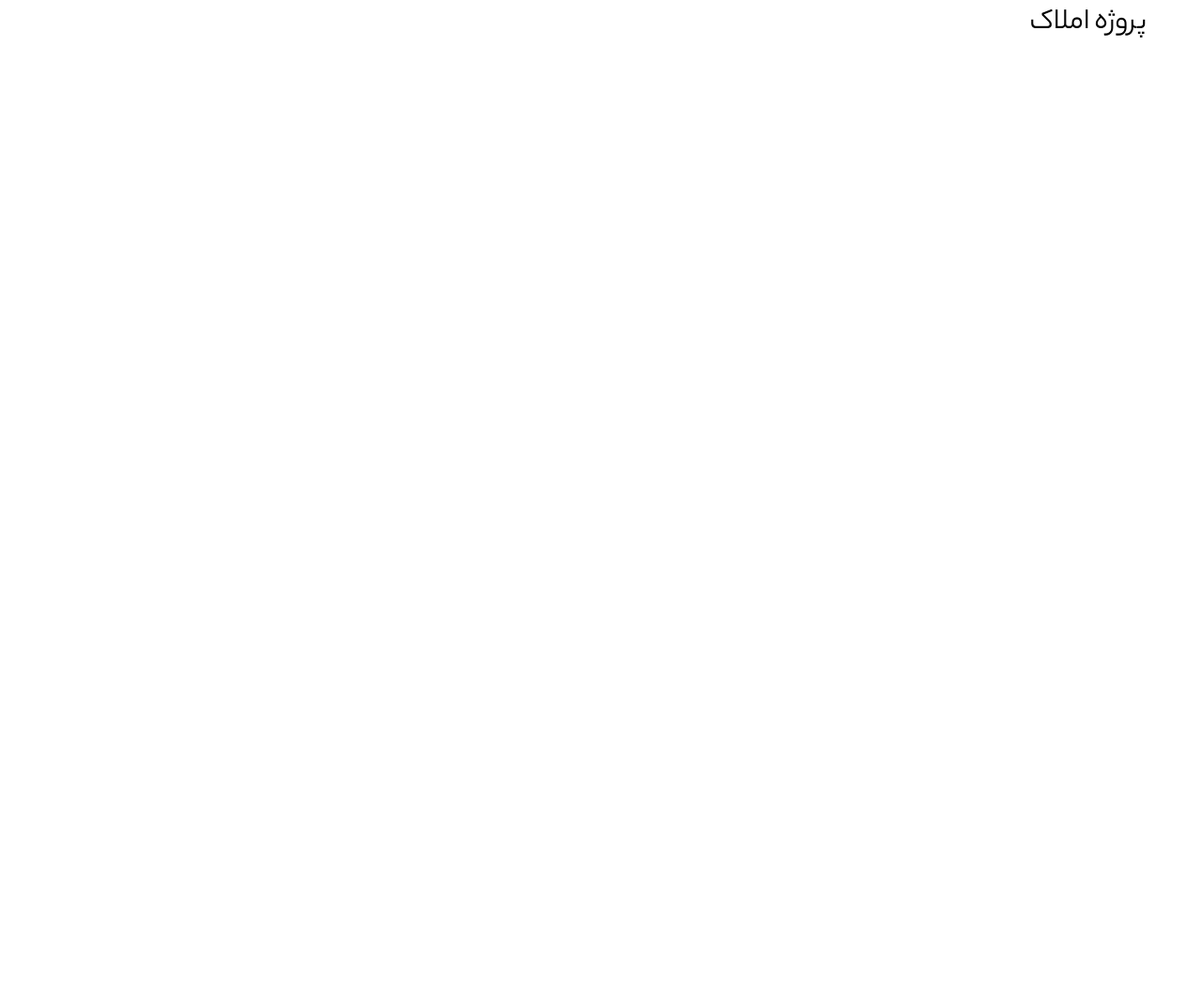
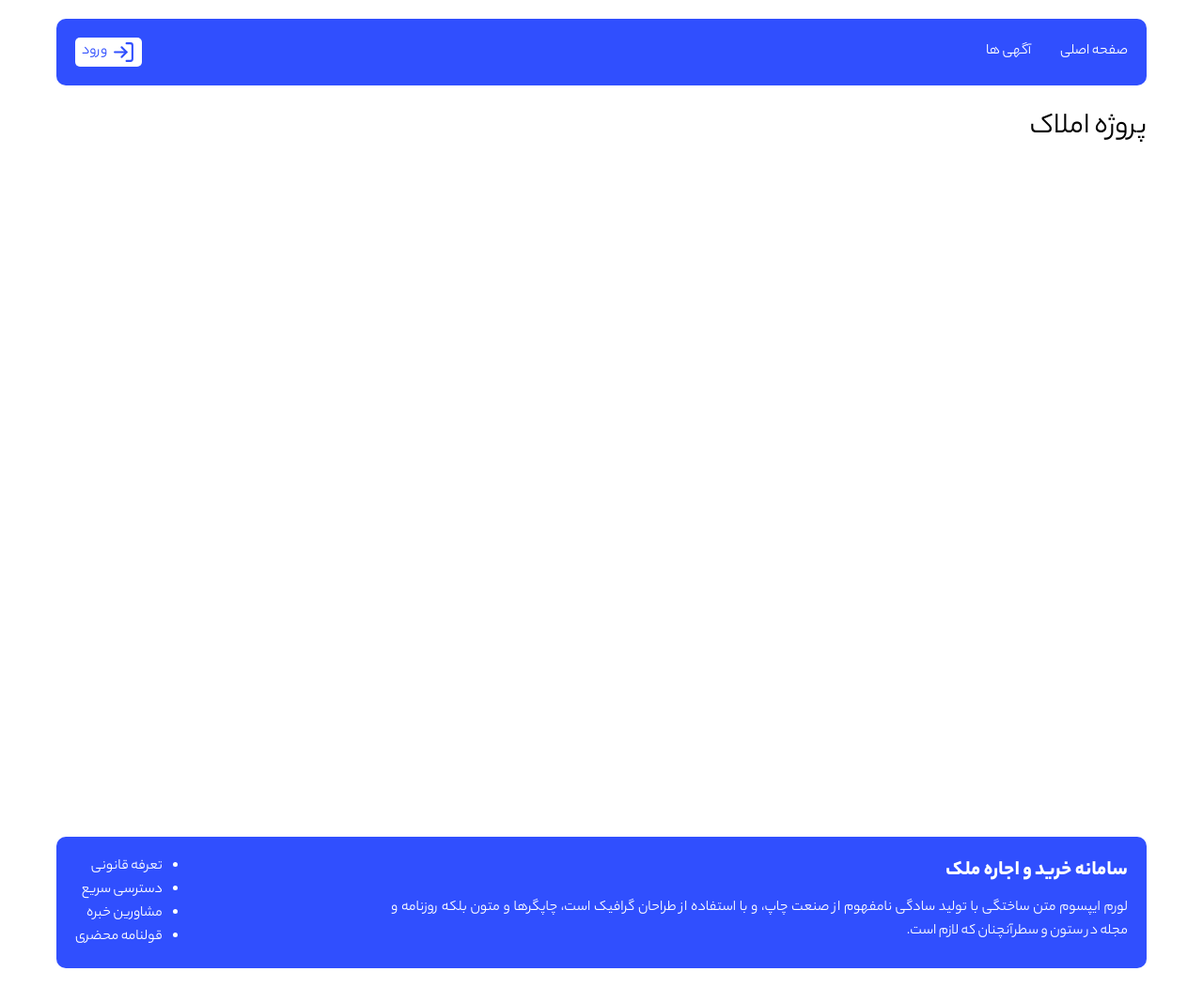
Before and after one commit to MAGNET-CODE/real-estate, a Next.js app: page / in a window 1280 px wide. Shown: the whole page at 94% size. Before the commit the page ends 800 px from the top, so only its background shows below. Built offline with nearby package versions, Linux system fonts and the light colour scheme.

Commit message:
add-layout-header&&footer

```diff
--- a/package.json
+++ b/package.json
@@ -9,9 +9,10 @@
     "lint": "next lint"
   },
   "dependencies": {
+    "next": "14.2.5",
     "react": "^18",
     "react-dom": "^18",
-    "next": "14.2.5"
+    "react-icons": "^5.2.1"
   },
   "devDependencies": {
     "eslint": "^8",
--- a/src/app/layout.js
+++ b/src/app/layout.js
@@ -1,5 +1,6 @@
 import { yekan } from "@/utils/fonts";
 import "./globals.css";
+import Layout from "@/components/layout/Layout";
 
 export const metadata = {
   title: "Create Next App",
@@ -9,7 +10,11 @@
 export default function RootLayout({ children }) {
   return (
     <html lang="fa" dir="rtl">
-      <body className={yekan.className}>{children}</body>
+      <body className={yekan.className}>
+        <Layout >
+          {children}
+        </Layout>
+      </body>
     </html>
   );
 }
--- /dev/null
+++ b/src/components/layout/Footer.jsx
@@ -0,0 +1,26 @@
+import styles from "@/layout/Footer.module.css";
+
+function Footer() {
+  return (
+    <footer className={styles.footer}>
+      <div className={styles.desc}>
+        <h3>سامانه خرید و اجاره ملک</h3>
+        <p>
+          لورم ایپسوم متن ساختگی با تولید سادگی نامفهوم از صنعت چاپ، و با
+          استفاده از طراحان گرافیک است، چاپگرها و متون بلکه روزنامه و مجله در
+          ستون و سطرآنچنان که لازم است.
+        </p>
+      </div>
+      <div>
+        <ul>
+          <li>تعرفه قانونی</li>
+          <li>دسترسی سریع</li>
+          <li>مشاورین خبره</li>
+          <li>قولنامه محضری</li>
+        </ul>
+      </div>
+    </footer>
+  );
+}
+
+export default Footer;
--- /dev/null
+++ b/src/components/layout/Footer.module.css
@@ -0,0 +1,21 @@
+.footer {
+    display: flex;
+    justify-content: space-between;
+    padding: 20px;
+    margin: 80px 0 20px;
+    border-radius: 10px;
+    background-color: #304ffe;
+    color: #fff;
+  }
+
+  .desc {
+    width: 70%;
+    text-align: justify;
+    margin-left: 30px;
+  }
+
+  .desc h3 {
+    font-weight: 600;
+    font-size: 1.4rem;
+    margin-bottom: 10px;
+  }
--- /dev/null
+++ b/src/components/layout/Header.jsx
@@ -0,0 +1,31 @@
+"use client";
+
+import Link from "next/link";
+import { FiLogIn } from "react-icons/fi";
+import styles from "@/layout/Header.module.css";
+
+function Header() {
+
+  return (
+    <header className={styles.header}>
+      <div>
+        <ul>
+          <li>
+            <Link href="/">صفحه اصلی</Link>
+          </li>
+          <li>
+            <Link href="/buy-residential">آگهی ها</Link>
+          </li>
+        </ul>
+      </div>
+        <div className={styles.login}>
+          <Link href="/signin">
+            <FiLogIn />
+            <span>ورود</span>
+          </Link>
+        </div>
+    </header>
+  );
+}
+
+export default Header;
--- /dev/null
+++ b/src/components/layout/Header.module.css
@@ -0,0 +1,47 @@
+.header {
+    display: flex;
+    justify-content: space-between;
+    align-items: center;
+    padding: 20px;
+    margin: 20px 0;
+    border-radius: 10px;
+    background-color: #304ffe;
+    color: #fff;
+  }
+
+  .header ul {
+    list-style: none;
+    display: flex;
+  }
+
+  .header ul li {
+    margin-left: 30px;
+  }
+
+  .login a {
+    display: flex;
+    align-items: center;
+    background-color: #fff;
+    color: #304ffe;
+    padding: 3px 7px;
+    border-radius: 5px;
+    transition: all ease-in 0.1s;
+  }
+  .login a:hover {
+    background-color: #304ffe;
+    color: #fff;
+  }
+
+  .login svg {
+    font-size: 25px;
+  }
+
+  .login span {
+    margin-right: 5px;
+  }
+
+  @media (max-width: 600px) {
+    .header ul li {
+      margin-left: 10px;
+    }
+  }
--- /dev/null
+++ b/src/components/layout/Layout.jsx
@@ -0,0 +1,16 @@
+import Footer from "@/layout/Footer";
+import Header from "@/layout/Header";
+
+function Layout({ children }) {
+  const style = { minHeight: "700px" };
+
+  return (
+    <>
+      <Header />
+      <div style={style}>{children}</div>
+      <Footer />
+    </>
+  );
+}
+
+export default Layout;
```
Also changed, not shown: 1 other file (tests, documents, lock files or other folders).
